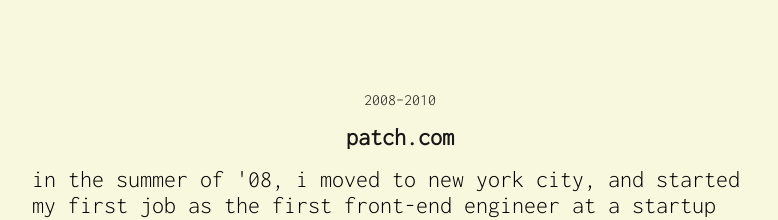
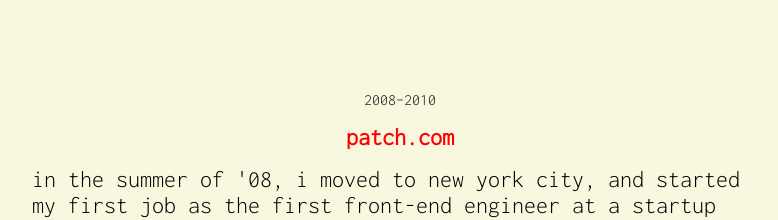
Before and after one commit to samuelcole/samuelcole.name, a Next.js app: page / in a window 1280 px wide. Shown: the part 1020-1240 px from the top of the page, without its empty margins (240-1018 px from the left). Built offline with nearby package versions, Linux system fonts and the light colour scheme.

Commit message:
some styles and copy tweaks

```diff
--- a/app/globals.css
+++ b/app/globals.css
@@ -1,12 +1,12 @@
 :root {
-  --background: #ffffff;
+  --background: #f8f8de;
   --foreground: #171717;
 }
 
 @media (prefers-color-scheme: dark) {
   :root {
     --background: #0a0a0a;
-    --foreground: #ededed;
+    --foreground: #f8f8de;
   }
 }
 
@@ -19,7 +19,7 @@ body {
 body {
   color: var(--foreground);
   background: var(--background);
-  font-family: Arial, Helvetica, sans-serif;
+  font-family: "Lucida Console", "Courier New", monospace;
   -webkit-font-smoothing: antialiased;
   -moz-osx-font-smoothing: grayscale;
 }
--- a/app/page.module.css
+++ b/app/page.module.css
@@ -1,5 +1,4 @@
 .page {
-  --background: #f8f8de;
   --foreground: #fff;
 
   --text-primary: #000;
@@ -48,6 +47,9 @@
     min-height: 100vh;
     max-width: 800px;
     margin: 0 auto;
+    h2 {
+      color: red;
+    }
   }
   p {
     font-size: 1.5rem;
@@ -63,7 +65,6 @@
   a {
     text-decoration: underline;
     text-decoration-color: red;
-    color: var(--text-secondary);
     font-size: 1.4rem;
   }
 }
@@ -72,7 +73,7 @@
   font-size: 0.9rem;
   color: var(--text-secondary);
   padding: 1rem 2rem;
-  border-top: 1px solid red;
+  border-top: 1px solid rgba(255, 0, 0, 0.5);
   display: flex;
   justify-content: space-between;
 }
--- a/app/page.tsx
+++ b/app/page.tsx
@@ -1,5 +1,5 @@
+import ScrollIndicator from "./components/ScrollIndicator";
 import styles from "./page.module.css";
-import ScrollIndicator from "./components/ScrollIndicator";
 
 export default function Home() {
   return (
@@ -99,7 +99,7 @@ export default function Home() {
           </h2>
           <p>
             once i had worked in political fundraising for a full election cycle
-            (and elected a president!), i wanted to go back to my roots of
+            (and helped elect a president!), i wanted to go back to my roots of
             building a non-profit tech company from day one. so i joined
             lemontree as the founding engineer, to build a platform that
             connects people to free food in their communities.
```
